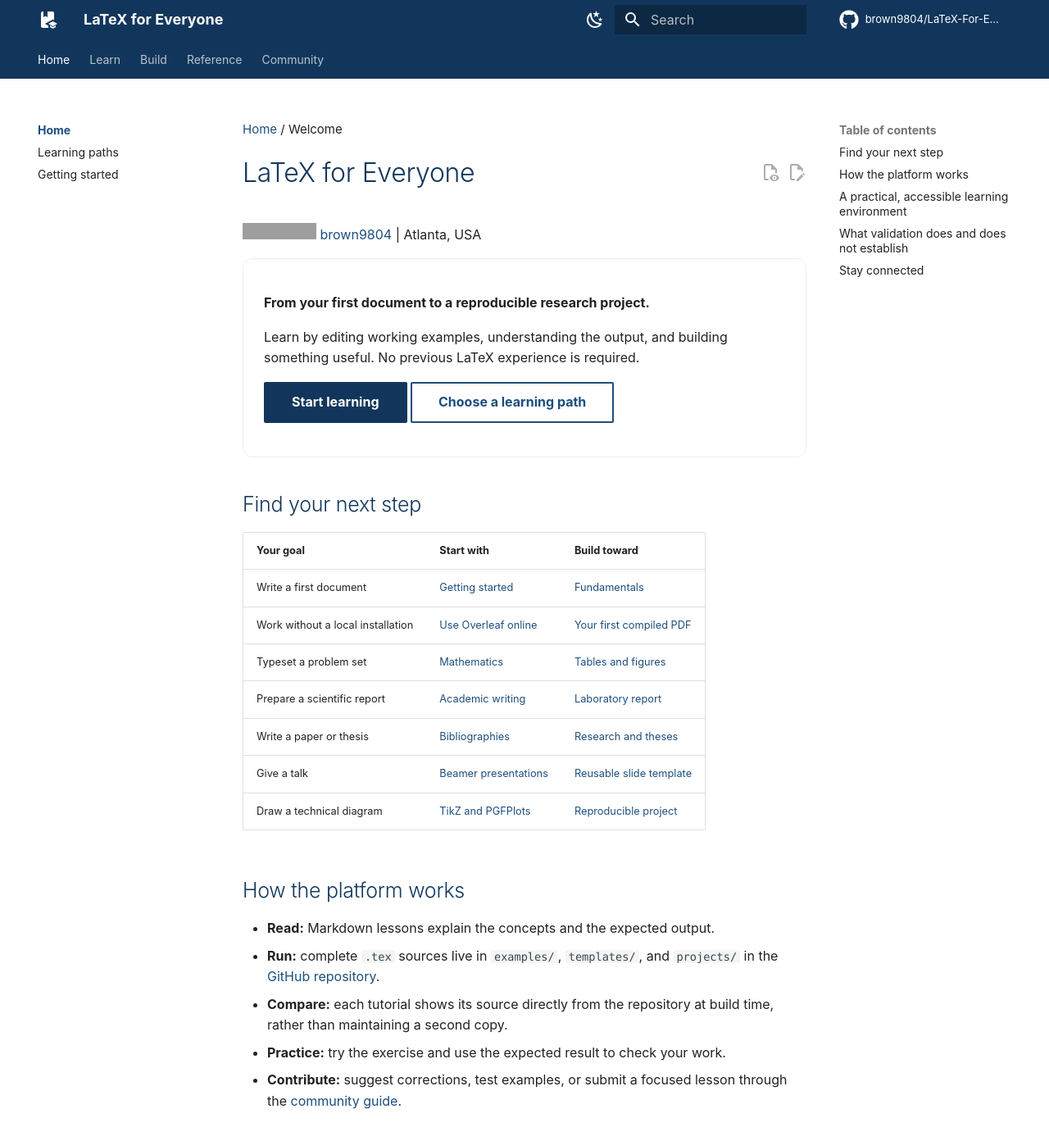
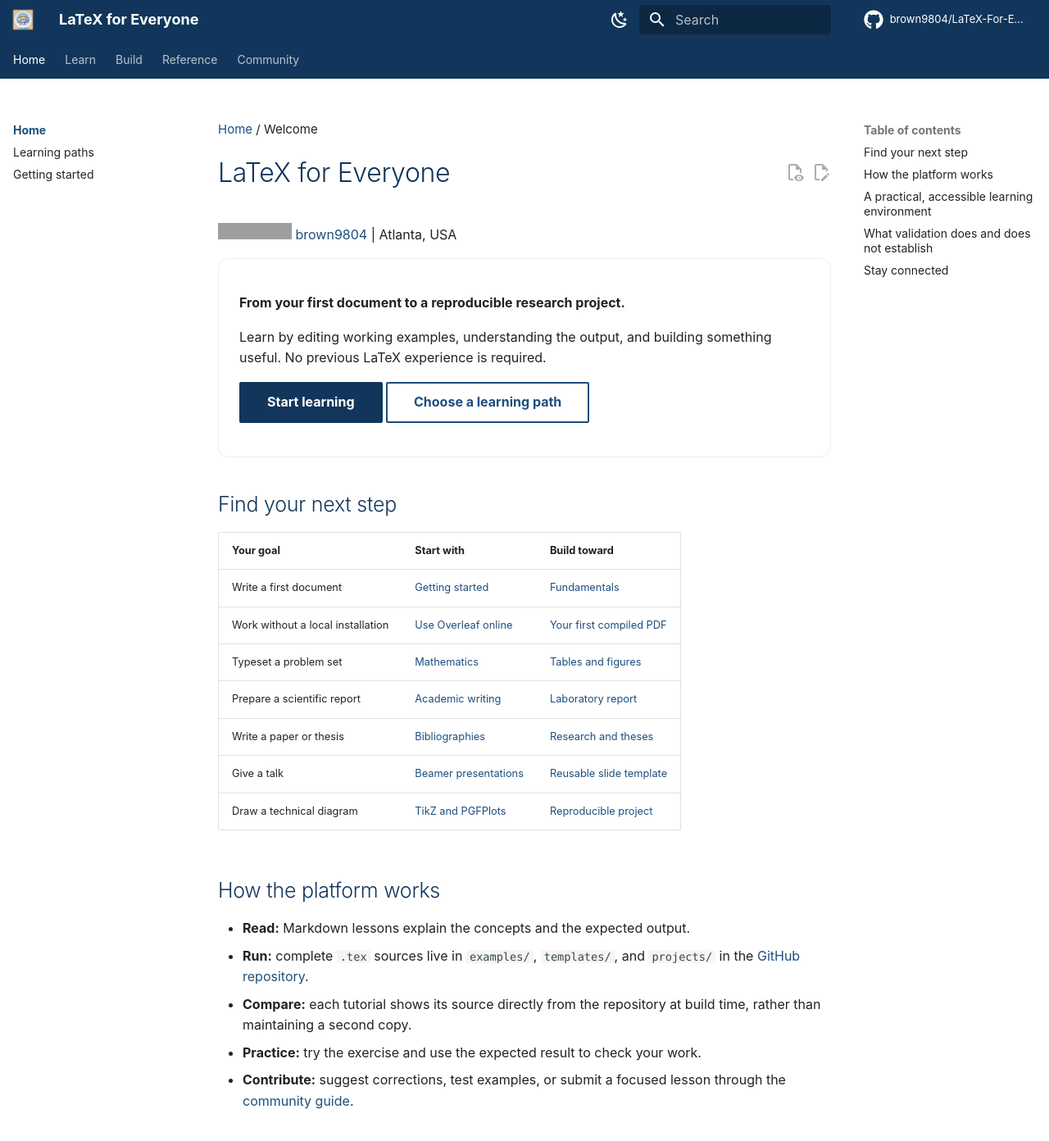
Before and after one commit to brown9804/LaTeX-For-Everyone, an MkDocs documentation site: the page built from docs/index.md, in a window 1280 px wide and 1400 px high. Shown: the top 1392 px of the window at 82% size. Built offline with MkDocs 1.6.1 and Material for MkDocs 9.7.7, drawn with Linux system fonts in a browser that asks for light colours; comment, search, counter and statistics services are not loaded; grey boxes are pictures that could not be loaded.

Commit message:
Use full responsive page width and Cloud2BR organization branding
Co-authored-by: Copilot <223556219+Copilot@users.noreply.github.com>

```diff
--- a/docs/styles.css
+++ b/docs/styles.css
@@ -1,3 +1,12 @@
+.md-grid {
+  max-width: 100%;
+}
+
+.md-typeset table:not([class]) {
+  display: table;
+  width: 100%;
+}
+
 [data-md-color-scheme] {
   --md-primary-fg-color: #12365b;
   --md-primary-fg-color--light: #1d4e7e;
--- a/mkdocs.yml
+++ b/mkdocs.yml
@@ -14,8 +14,9 @@ theme:
   custom_dir: docs/overrides
   language: en
   font: false
+  logo: assets/cloud2br-logo.png
+  favicon: assets/cloud2br-logo.png
   icon:
-    logo: material/book-education
     repo: fontawesome/brands/github
   palette:
     - scheme: default
```
Also changed, not shown: docs/assets/cloud2br-logo.png (added).
